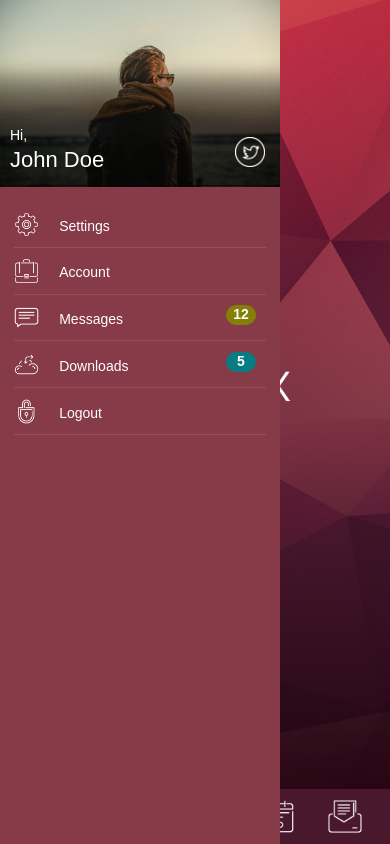
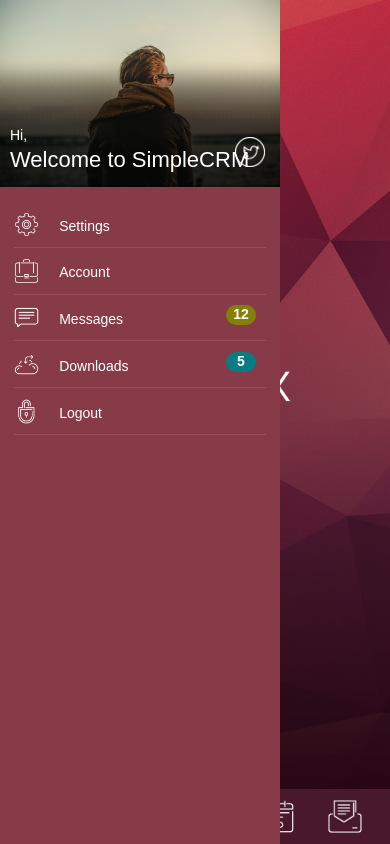
Before and after one commit to vivek-simplecrm/kalpana, a plain HTML site: page www/index.html in a window 390 px wide. Both pictures are taken after a click on the link 45 px from the left and 828 px from the top of the page. Drawn offline with Linux system fonts and the light colour scheme; some packages are replaced by stand-ins of ours; a web font is replaced by a local one.

Commit message:
Update index.html

```diff
--- a/www/index.html
+++ b/www/index.html
@@ -9,7 +9,7 @@
 <meta name="apple-mobile-web-app-status-bar-style" content="black">
 <link rel="apple-touch-icon" href="images/apple-touch-icon.png" />
 <link rel="apple-touch-startup-image" media="(device-width: 320px) and (device-height: 568px) and (-webkit-device-pixel-ratio: 2)" href="apple-touch-startup-image-640x1096.html">
-<title>mobix - mobile web app template</title>
+<title>SimpleCRM</title>
 <link rel="stylesheet" href="css/framework7.css">
 <link rel="stylesheet" href="style.css">
 <link rel="stylesheet" href="css/colors/magenta.css">
@@ -28,7 +28,7 @@
                 <div class="user_thumb">
                 <img src="images/profile.jpg" alt="" title="" />
                   <div class="user_details">
-                   <p>Hi, <span>John Doe</span></p>
+                   <p>Hi, <span>Welcome to SimpleCRM</span></p>
                   </div>
                   <div class="user_social">
                   <a href="#" data-popup=".popup-social" class="open-popup"><img src="images/icons/white/twitter.png" alt="" title="" /></a>              </div>
```
